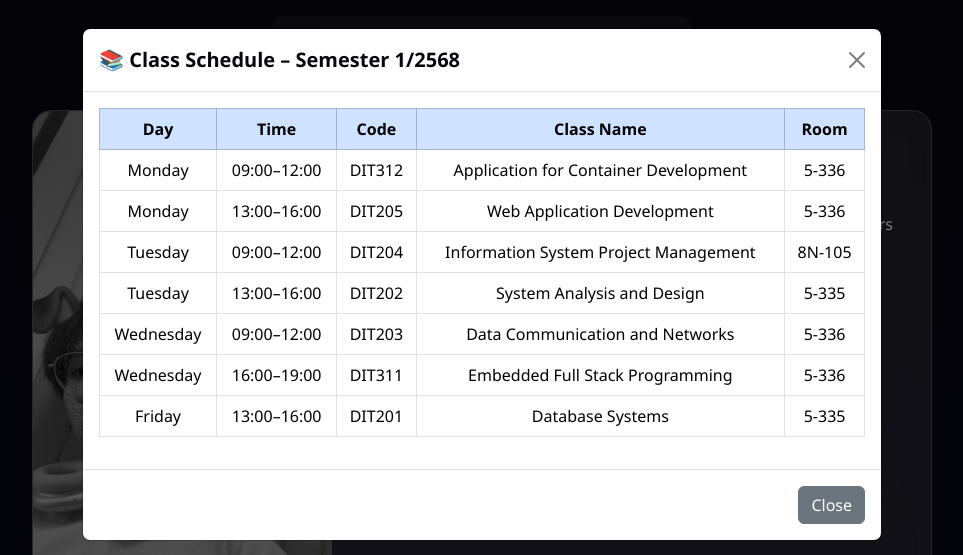
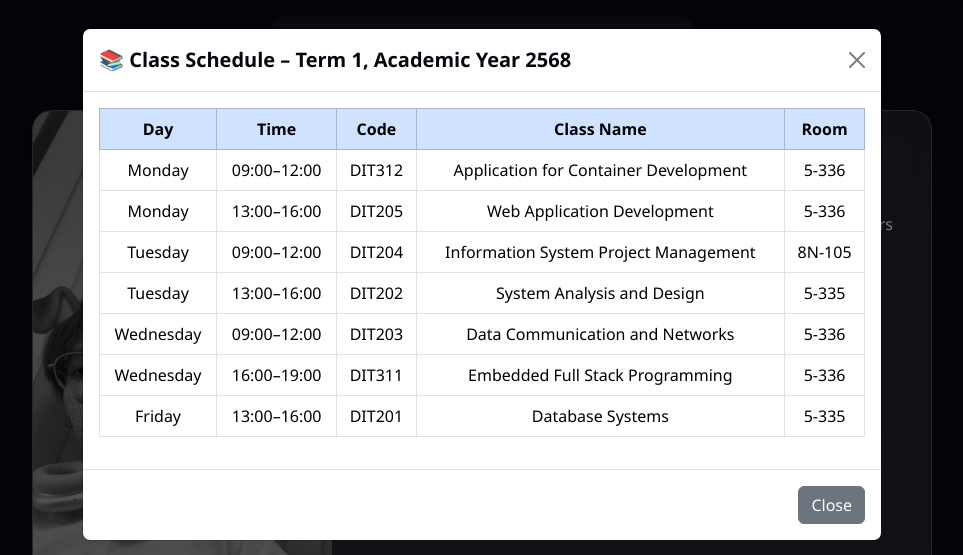
Before and after one commit to Pongpitchit/Porfile-v2, a plain HTML site: page index.html in a window 1280 px wide. Both pictures are taken after a click on the button "Schedule". Shown: the top 555 px of the page, without its empty margins (158-1121 px from the left). Drawn offline with nearby package versions, Linux system fonts and the light colour scheme.

```diff
--- a/index.html
+++ b/index.html
@@ -33,7 +33,8 @@
     <div class="modal-dialog modal-lg">
       <div class="modal-content">
         <div class="modal-header">
-          <h5 class="modal-title" id="scheduleModalLabel">📚 Class Schedule – Semester 1/2568</h5>
+          <h5 class="modal-title" id="scheduleModalLabel">📚 Class Schedule –
+Term 1, Academic Year 2568</h5>
           <button type="button" class="btn-close" data-bs-dismiss="modal" aria-label="Close"></button>
         </div>
         <div class="modal-body">
```
